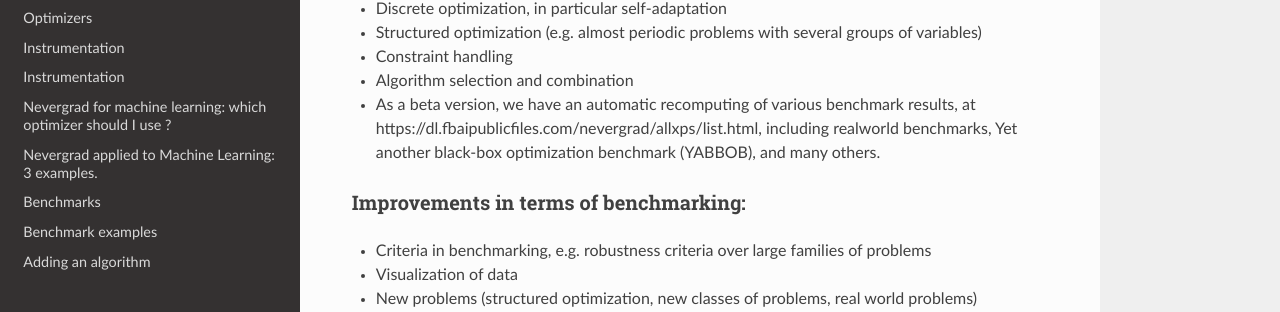
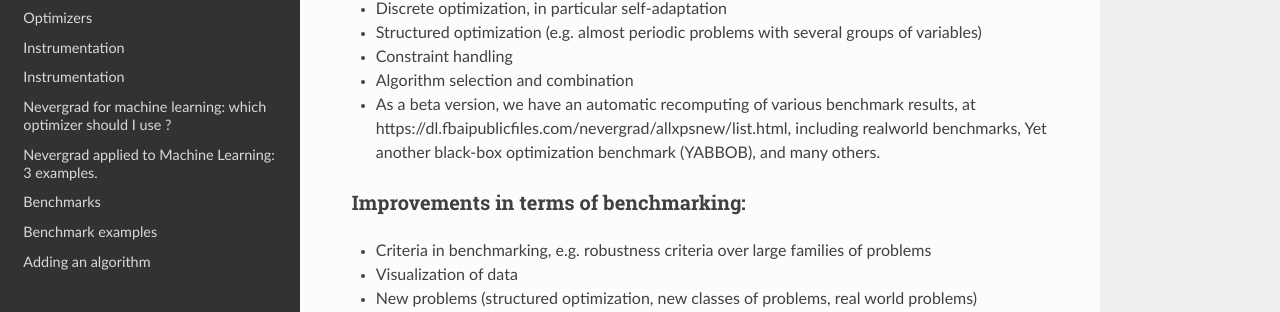
Before and after one commit to facebookresearch/nevergrad, a Sphinx documentation site: the page built from docs/opencompetition2020.md, in a window 1280 px wide and 900 px high, scrolled down 3430 px. Shown: the part 163-475 px from the top of the window. Built offline with Sphinx 7.4.7 and the Read the Docs theme 2.0.0, drawn with Linux system fonts in a browser that asks for light colours; some of the changed lines change nothing that is shown.

Commit message:
no idea why I have to do this
for some reason, impossible to update the old address... so I create a new link.

```diff
--- a/docs/opencompetition2020.md
+++ b/docs/opencompetition2020.md
@@ -99,7 +99,7 @@ This does not exclude other forms of contributions; all pull requests are eligib
 - Structured optimization (e.g. almost periodic problems with several groups of variables)
 - Constraint handling
 - Algorithm selection and combination
-- As a beta version, we have an automatic recomputing of various benchmark results, at https://dl.fbaipublicfiles.com/nevergrad/allxps/list.html, including realworld benchmarks, Yet another black-box optimization benchmark (YABBOB), and many others.
+- As a beta version, we have an automatic recomputing of various benchmark results, at https://dl.fbaipublicfiles.com/nevergrad/allxpsnew/list.html, including realworld benchmarks, Yet another black-box optimization benchmark (YABBOB), and many others.
 
 ### Improvements in terms of benchmarking:
 - Criteria in benchmarking, e.g. robustness criteria over large families of problems
```
